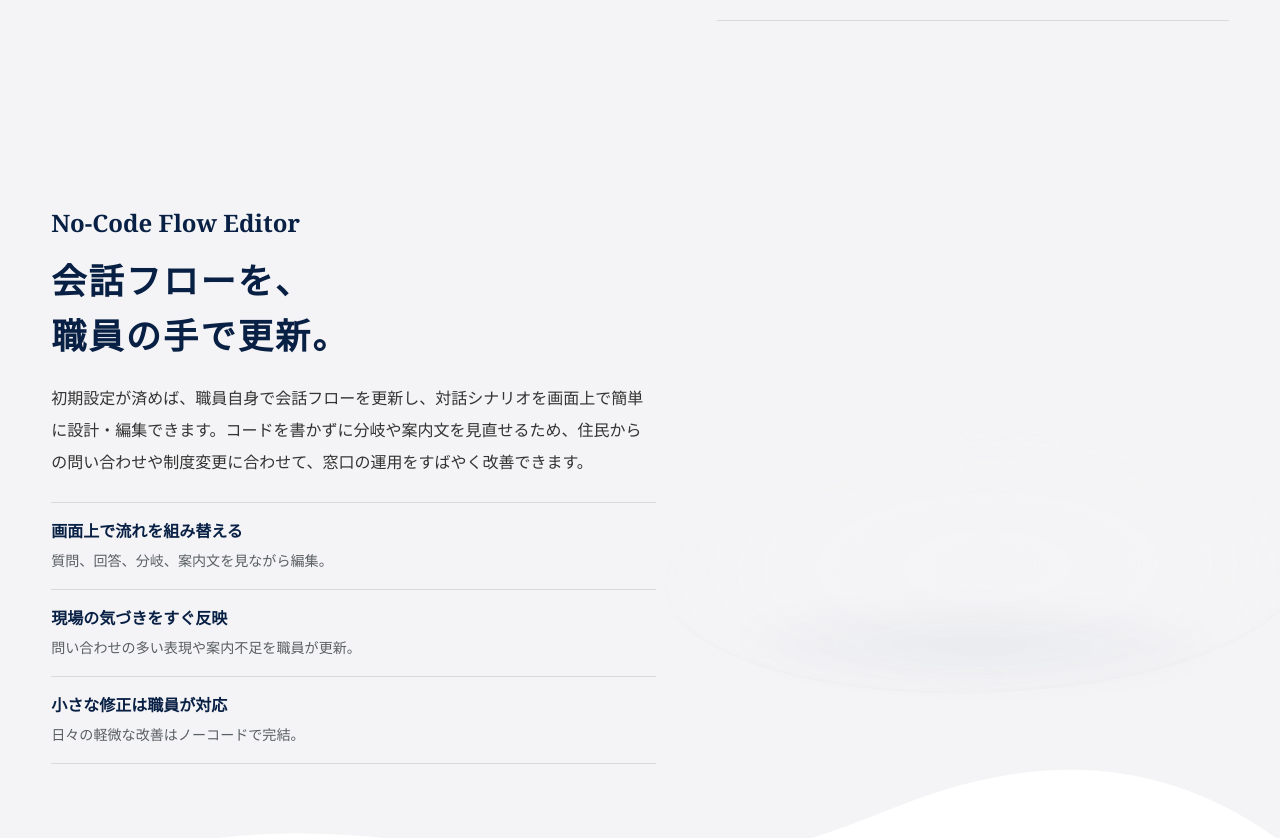
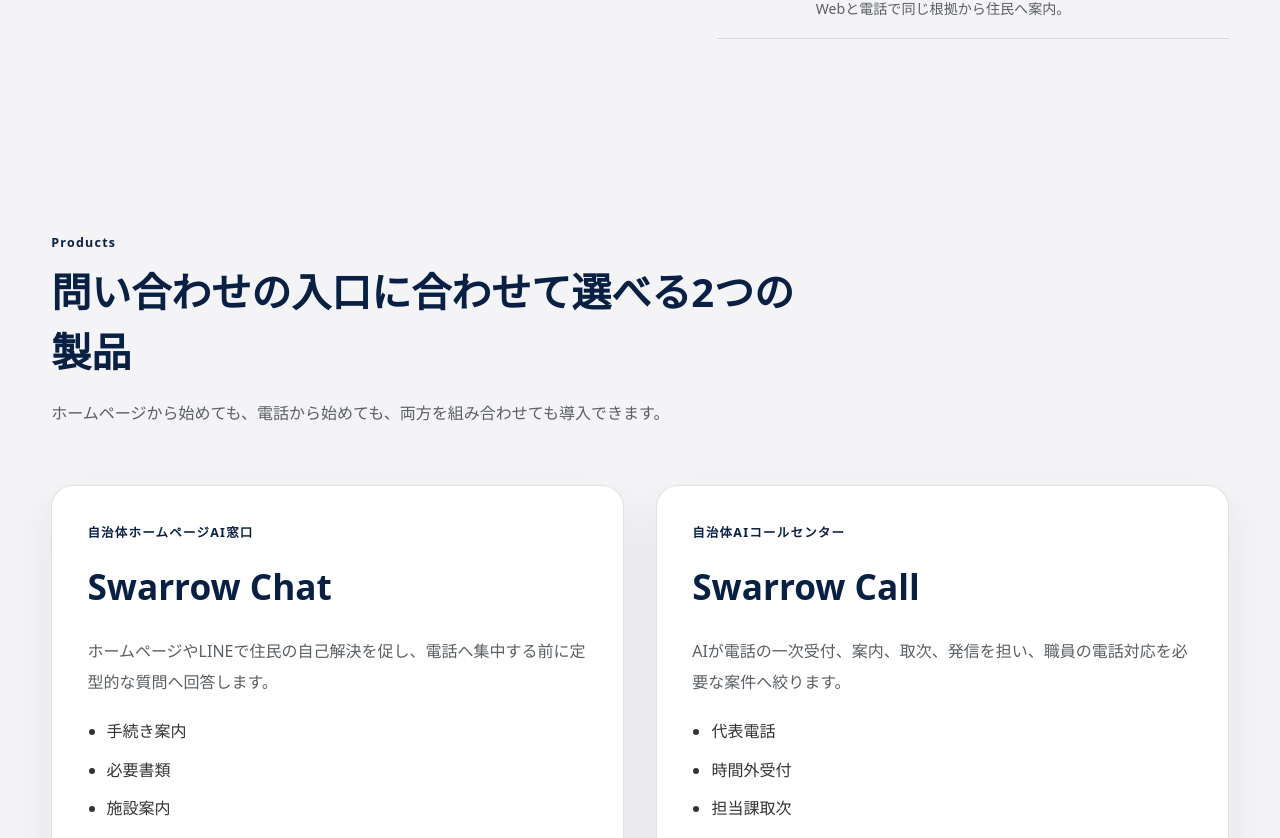
Before and after one commit to vectajp/swarrow.com, a SvelteKit app: page / in a window 1280 px wide. Shown: the part 1962-2800 px from the top of the page. Built offline with nearby package versions, Linux system fonts and the light colour scheme; no server answers.

Commit message:
feat(lp): Swarrow Chat と Call の比較導線を追加

```diff
--- a/src/routes/+page.svelte
+++ b/src/routes/+page.svelte
@@ -13,6 +13,7 @@
     pageDescription,
     pageTitle,
     painPoints,
+    products,
     sharedKnowledge,
     showCaseStudies,
     site,
@@ -229,6 +230,7 @@
             >
               導入相談・デモを依頼する
             </button>
+            <a class="hero-secondary" href="#products">2つの製品を見る</a>
           </nav>
         </div>
 
@@ -355,6 +357,44 @@
       </div>
     </section>
 
+    <section id="products" class="products" aria-labelledby="products-title">
+      <div class="products-inner">
+        <div class="products-head" data-reveal>
+          <p class="products-kicker">Products</p>
+          <h2 id="products-title">問い合わせの入口に合わせて選べる2つの製品</h2>
+          <p>
+            ホームページから始めても、電話から始めても、両方を組み合わせても導入できます。
+          </p>
+        </div>
+
+        <div class="products-grid">
+          {#each products as product (product.id)}
+            <article
+              class="product-card product-card--{product.id}"
+              data-reveal
+            >
+              <p class="product-category">{product.category}</p>
+              <h3>{product.name}</h3>
+              <p class="product-benefit">{product.benefit}</p>
+              <ul>
+                {#each product.useCases as useCase (useCase)}
+                  <li>{useCase}</li>
+                {/each}
+              </ul>
+              <a href={product.href}>{product.name}を見る</a>
+            </article>
+          {/each}
+        </div>
+
+        <p class="products-integration" data-reveal>
+          <strong>{sharedKnowledge.adoption}</strong>
+          <span>
+            併用時は、同じ知識基盤をホームページと電話で共有できます。
+          </span>
+        </p>
+      </div>
+    </section>
+
     <!-- Workflow: 初期設定後に職員がノーコードで対話シナリオを更新する運用イメージ。 -->
     <section class="workflow">
       <div class="feature-band feature-band--mist">
@@ -416,7 +456,7 @@
         </div>
       </div>
 
-      <div class="feature-band feature-band--paper">
+      <div id="chat" class="feature-band feature-band--paper">
         <div
           class="section-curve-bg section-curve-bg--paper"
           aria-hidden="true"
@@ -492,7 +532,7 @@
         </div>
       </div>
 
-      <div class="feature-band feature-band--mist feature-band--last">
+      <div id="call" class="feature-band feature-band--mist feature-band--last">
         <div
           class="section-curve-bg section-curve-bg--mist section-curve-bg--flip"
           aria-hidden="true"
@@ -877,6 +917,9 @@
   #top,
   #problems,
   #knowledge,
+  #products,
+  #chat,
+  #call,
   #case,
   #news,
   #contact,
@@ -1080,7 +1123,8 @@
     gap: 0.8rem;
     margin-top: 1.6rem;
   }
-  .hero-primary {
+  .hero-primary,
+  .hero-secondary {
     display: inline-flex;
     align-items: center;
     justify-content: center;
@@ -1095,6 +1139,10 @@
     background: var(--navy);
     color: #fff;
     cursor: pointer;
+  }
+  .hero-secondary {
+    border: 1px solid var(--navy);
+    color: var(--navy);
   }
   .problems {
     position: relative;
@@ -1263,6 +1311,83 @@
   }
   .knowledge-curve-bg path {
     fill: currentColor;
+  }
+
+  /* ===== Products ===== */
+  .products {
+    padding: clamp(4rem, 8vw, 7rem) clamp(1.2rem, 4vw, 3.5rem);
+    background: var(--bg);
+  }
+  .products-inner {
+    max-width: 1180px;
+    margin: 0 auto;
+  }
+  .products-head {
+    max-width: 760px;
+  }
+  .products-kicker,
+  .product-category {
+    margin: 0;
+    color: var(--sage-deep);
+    font-size: 0.78rem;
+    font-weight: 800;
+    letter-spacing: 0.1em;
+  }
+  .products-head h2 {
+    margin: 0.5rem 0 0;
+    color: var(--navy);
+    font-size: clamp(1.6rem, 3.2vw, 2.5rem);
+    line-height: 1.5;
+  }
+  .products-head > p:last-child {
+    margin: 1rem 0 0;
+    color: var(--ink-soft);
+  }
+  .products-grid {
+    display: grid;
+    grid-template-columns: repeat(2, minmax(0, 1fr));
+    gap: clamp(1rem, 3vw, 2rem);
+    margin-top: clamp(2rem, 5vw, 3.5rem);
+  }
+  .product-card {
+    display: flex;
+    flex-direction: column;
+    min-height: 26rem;
+    padding: clamp(1.5rem, 3vw, 2.2rem);
+    border: 1px solid var(--line);
+    border-radius: 22px;
+    background: var(--paper);
+    box-shadow: 0 18px 44px rgba(9, 32, 69, 0.08);
+  }
+  .product-card h3 {
+    margin: 0.55rem 0 0;
+    color: var(--navy);
+    font-size: clamp(1.5rem, 3vw, 2.2rem);
+  }
+  .product-benefit {
+    margin: 1rem 0 0;
+    color: var(--ink-soft);
+  }
+  .product-card ul {
+    display: grid;
+    gap: 0.5rem;
+    margin: 1.2rem 0 1.5rem;
+    padding-left: 1.2rem;
+  }
+  .product-card a {
+    margin-top: auto;
+    color: var(--navy);
+    font-weight: 800;
+  }
+  .products-integration {
+    display: grid;
+    gap: 0.25rem;
+    margin: 1.5rem 0 0;
+    padding: 1.1rem 1.3rem;
+    border-radius: 14px;
+    background: var(--sage-light);
+    color: var(--navy);
+    text-align: center;
   }
 
   /* ===== Workflow ===== */
@@ -2187,12 +2312,19 @@
     .hero-actions {
       justify-content: center;
     }
-    .hero-primary {
+    .hero-primary,
+    .hero-secondary {
       width: 100%;
       box-sizing: border-box;
     }
     .problems-grid {
       grid-template-columns: 1fr;
+    }
+    .products-grid {
+      grid-template-columns: 1fr;
+    }
+    .product-card {
+      min-height: 0;
     }
     .knowledge {
       margin-top: 0;
```
Also changed, not shown: 1 other file (tests, documents, lock files or other folders).
